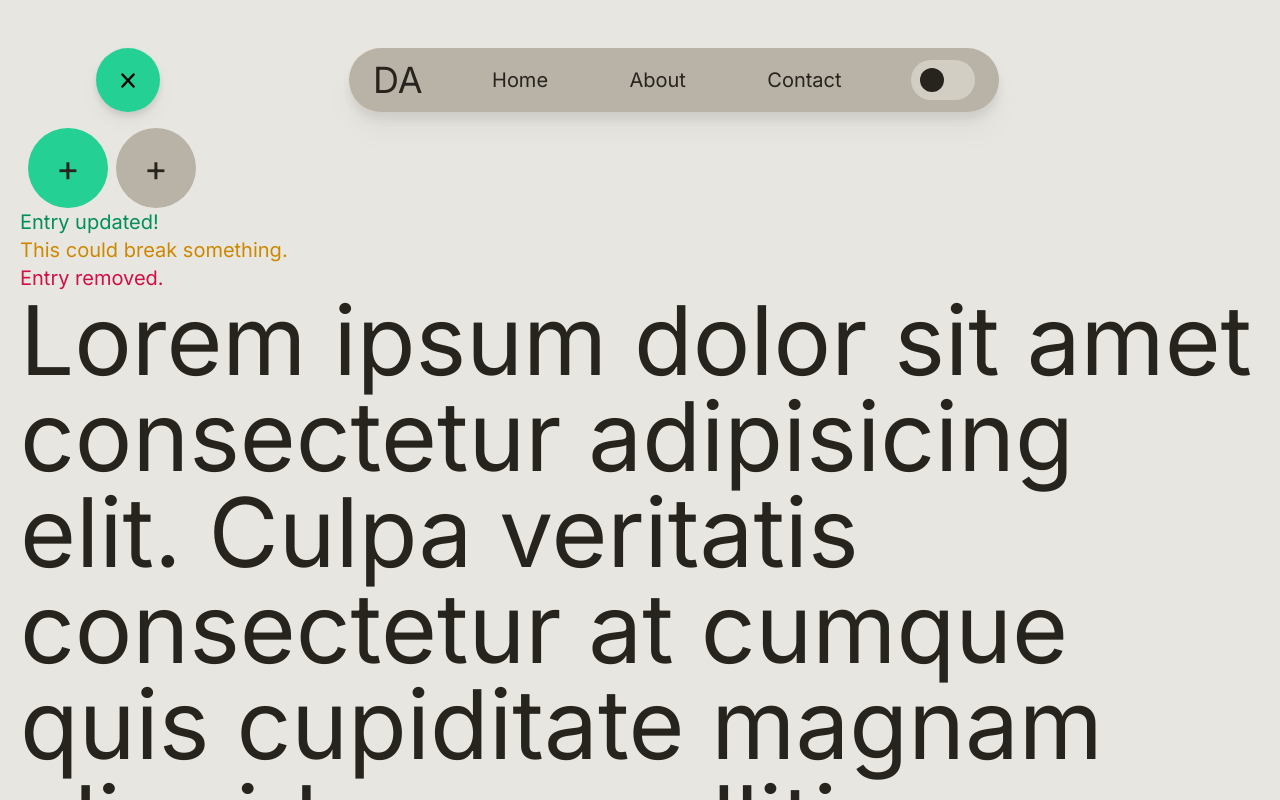
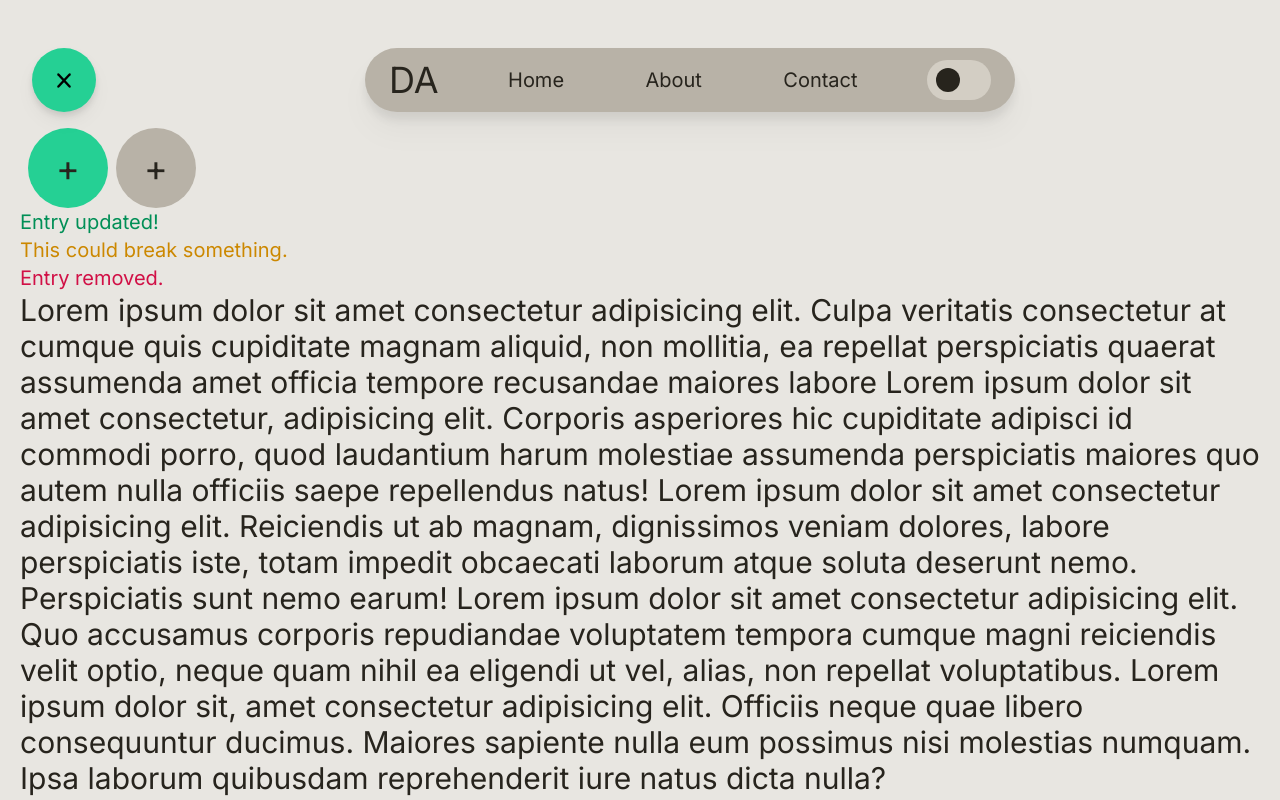
Before and after one commit to theonlynanu/website, a Next.js app: page / in a window 1280 px wide. Shown: the top 800 px of the page. Built offline with nearby package versions, Linux system fonts and the light colour scheme.

Commit message:
Refactor flexbox/tailwind for better display

```diff
--- a/src/app/components/NavToggle.tsx
+++ b/src/app/components/NavToggle.tsx
@@ -11,15 +11,25 @@ const HamLine = (props: any) => (
     />
 )
 
+const mobileVariant = {
+    closed: {
+        y: -80
+    }
+}
+
 
 export default function NavToggle({toggleHandler}:{toggleHandler():void}) {
 const [isOpen, toggleOpen] = useCycle(true, false)
+const isMobile = (window.innerWidth <= 716)
+
 
     return (
-        <motion.div className="flex items-center shrink-0 w-16 h-16 z-10 bg-standard-primary dark:bg-standard-darkprimary rounded-full drop-shadow-lg cursor-pointer"
+        <motion.div className="flex items-center shrink-0 top-2 mx-auto md:ml-8 w-16 h-16 z-10 bg-standard-primary dark:bg-standard-darkprimary rounded-full drop-shadow-lg cursor-pointer"
         onClick={toggleHandler}
         whileTap={{scale: 0.9, transition:{duration: 0.2}}}
         whileHover={{scale: [null, 1.05], transition:{duration:0.2}}}
+        animate={isOpen ? 'open' : 'closed'}
+        variants={isMobile ? mobileVariant : {}}
     >
         <motion.svg
             width='80'
@@ -33,7 +43,7 @@ const [isOpen, toggleOpen] = useCycle(true, false)
                 variants={{
                     closed: {
                         opacity: 1,
-                        d: 'M28 22 L52 22'},
+                        d: 'M28 22 L52 22',},
                     open: {
                         opacity: 1,
                         d: 'M33 40 L47 25',
--- a/src/app/components/navbar.tsx
+++ b/src/app/components/navbar.tsx
@@ -54,13 +54,13 @@ function FramerNav() {
 
     // TODO - once other pages are present, add an animated background to indicate current page in Navbar.
     return (
-        <motion.nav className='flex flex-row gap-1 fixed mx-24 inset-x-0 justify-start top-12'>
+        <motion.nav className='flex flex-row gap-1 fixed inset-x-0 justify-start top-12 flex-wrap-reverse px-0'>
             <NavToggle toggleHandler={handleToggle}/>
             <motion.nav
                 animate={isOpen ? "open" : "closed"}
                 initial={{x: -1500}}
                 variants={variants}
-                className='flex flex-row z-9 w-[95vw] max-w-[650px] justify-between last:justify-self-end items-center py-2 px-6 inset-x-0 mx-auto drop-shadow-xl bg-standard-300 dark:bg-standard-700 rounded-full'
+                className='flex flex-row justify-self-center z-9 w-[95vw] max-w-[650px] mx-auto min-[718px]:ml-0 justify-between last:justify-self-end items-center py-2 px-6 inset-x-0 drop-shadow-xl bg-standard-300 dark:bg-standard-700 rounded-full'
             >
                 <Logo />
                 <NavLink href='/'>Home</NavLink>
--- a/src/app/page.tsx
+++ b/src/app/page.tsx
@@ -8,7 +8,7 @@ export default function Index() {
       <p className="text-xl text-standard-confirm dark:text-standard-darkconfirm">Entry updated!</p>
       <p className="text-xl text-standard-warn dark:text-standard-darkwarn">This could break something.</p>
       <p className="text-xl text-standard-delete dark:text-standard-darkdelete">Entry removed.</p>
-      <p className="text-8xl dark:text-standard-100 text-standard-900">Lorem ipsum dolor sit amet consectetur adipisicing elit. Culpa veritatis consectetur at cumque quis cupiditate magnam aliquid, non mollitia, ea repellat perspiciatis quaerat assumenda amet officia tempore recusandae maiores labore Lorem ipsum dolor sit amet consectetur, adipisicing elit. Corporis asperiores hic cupiditate adipisci id commodi porro, quod laudantium harum molestiae assumenda perspiciatis maiores quo autem nulla officiis saepe repellendus natus! Lorem ipsum dolor sit amet consectetur adipisicing elit. Reiciendis ut ab magnam, dignissimos veniam dolores, labore perspiciatis iste, totam impedit obcaecati laborum atque soluta deserunt nemo. Perspiciatis sunt nemo earum! Lorem ipsum dolor sit amet consectetur adipisicing elit. Quo accusamus corporis repudiandae voluptatem tempora cumque magni reiciendis velit optio, neque quam nihil ea eligendi ut vel, alias, non repellat voluptatibus. Lorem ipsum dolor sit, amet consectetur adipisicing elit. Officiis neque quae libero consequuntur ducimus. Maiores sapiente nulla eum possimus nisi molestias numquam. Ipsa laborum quibusdam reprehenderit iure natus dicta nulla?</p>
+      <p className="text-3xl dark:text-standard-100 text-standard-900">Lorem ipsum dolor sit amet consectetur adipisicing elit. Culpa veritatis consectetur at cumque quis cupiditate magnam aliquid, non mollitia, ea repellat perspiciatis quaerat assumenda amet officia tempore recusandae maiores labore Lorem ipsum dolor sit amet consectetur, adipisicing elit. Corporis asperiores hic cupiditate adipisci id commodi porro, quod laudantium harum molestiae assumenda perspiciatis maiores quo autem nulla officiis saepe repellendus natus! Lorem ipsum dolor sit amet consectetur adipisicing elit. Reiciendis ut ab magnam, dignissimos veniam dolores, labore perspiciatis iste, totam impedit obcaecati laborum atque soluta deserunt nemo. Perspiciatis sunt nemo earum! Lorem ipsum dolor sit amet consectetur adipisicing elit. Quo accusamus corporis repudiandae voluptatem tempora cumque magni reiciendis velit optio, neque quam nihil ea eligendi ut vel, alias, non repellat voluptatibus. Lorem ipsum dolor sit, amet consectetur adipisicing elit. Officiis neque quae libero consequuntur ducimus. Maiores sapiente nulla eum possimus nisi molestias numquam. Ipsa laborum quibusdam reprehenderit iure natus dicta nulla?</p>
     </div>
   )
 }
```
